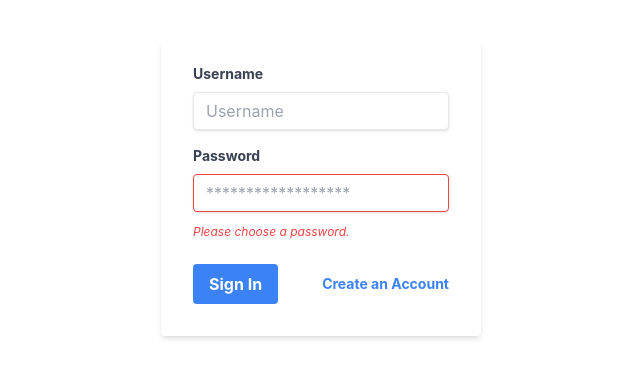
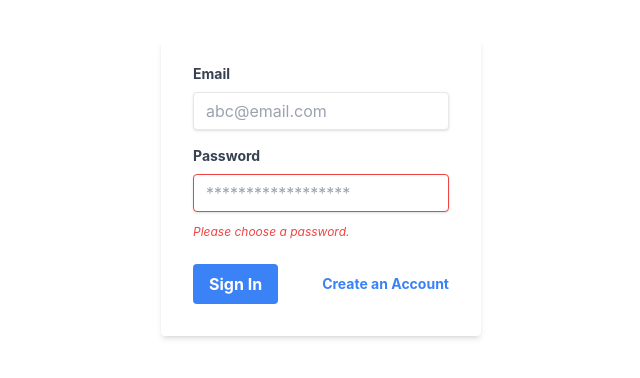
Before and after one commit to rahimuj570/test-firebase-hooks, a React (Create React App) app: page /login in a window 1280 px wide. Shown: the top 378 px of the page, without its empty margins (319-959 px from the left). Built offline with nearby package versions, Linux system fonts and the light colour scheme; no server answers.

Commit message:
signup successfully

```diff
--- a/src/Components/Login.js
+++ b/src/Components/Login.js
@@ -9,16 +9,16 @@ const Login = () => {
           <div className="mb-4">
             <label
               className="block text-gray-700 text-sm font-bold mb-2"
-              htmlFor="username"
+              htmlFor="Email"
             >
-              Username
+              Email
             </label>
             <input
               required
               className="shadow appearance-none border rounded w-full py-2 px-3 text-gray-700 leading-tight focus:outline-none focus:shadow-outline"
-              id="username"
+              id="Email"
               type="text"
-              placeholder="Username"
+              placeholder="abc@email.com"
             />
           </div>
           <div className="mb-6">
--- a/src/Components/Signup.js
+++ b/src/Components/Signup.js
@@ -1,24 +1,52 @@
-import React from "react";
+import React, { useState } from "react";
 import { Link } from "react-router-dom";
+import { useCreateUserWithEmailAndPassword } from "react-firebase-hooks/auth";
+import { createUserWithEmailAndPassword } from "firebase/auth";
+import auth from "./firebase.int";
 
 const Signup = () => {
+  const [email, setEmail] = useState("");
+  const [password, setPassword] = useState("");
+  const [confirm_password, setConfirm_Password] = useState("");
+  const [errorMsg, setErrorMsg] = useState("");
+
+  const [createUserWithEmailAndPassword, user, loading, error] =
+    useCreateUserWithEmailAndPassword(auth);
+
   return (
     <div>
       <div className="mx-auto mt-10 w-full max-w-xs">
-        <form className="bg-white shadow-md rounded px-8 pt-6 pb-8 mb-4">
+        <form
+          onSubmit={(e) => {
+            e.preventDefault();
+            if (password !== confirm_password) {
+              setErrorMsg("Confirm Password is not Same");
+              return;
+            }
+            if (password.length < 6) {
+              setErrorMsg("Password Must be Contain Minimum 6 Character");
+              return;
+            }
+            createUserWithEmailAndPassword(email, password);
+            console.log(email, password);
+            setErrorMsg("");
+          }}
+          className="bg-white shadow-md rounded px-8 pt-6 pb-8 mb-4"
+        >
           <div className="mb-4">
             <label
               className="block text-gray-700 text-sm font-bold mb-2"
-              htmlFor="username"
+              htmlFor="Email"
             >
-              Username
+              Email
             </label>
             <input
+              onBlur={(e) => setEmail(e.target.value)}
               required
               className="shadow appearance-none border rounded w-full py-2 px-3 text-gray-700 leading-tight focus:outline-none focus:shadow-outline"
-              id="username"
-              type="text"
-              placeholder="Username"
+              id="Email"
+              type="email"
+              placeholder="abc@email.com"
             />
           </div>
           <div className="mb-6">
@@ -29,6 +57,7 @@ const Signup = () => {
               Password
             </label>
             <input
+              onBlur={(e) => setPassword(e.target.value)}
               className="shadow appearance-none border border-red-500 rounded w-full py-2 px-3 text-gray-700 mb-3 leading-tight focus:outline-none focus:shadow-outline"
               id="password"
               type="password"
@@ -41,14 +70,15 @@ const Signup = () => {
               Confirm Password
             </label>
             <input
+              onBlur={(e) => setConfirm_Password(e.target.value)}
               className="shadow appearance-none border border-red-500 rounded w-full py-2 px-3 text-gray-700 mb-3 leading-tight focus:outline-none focus:shadow-outline"
               id="confirm-password"
               type="password"
               placeholder="******************"
             />
-            <p className="text-red-500 text-xs italic">
-              Please choose a password.
-            </p>
+            {errorMsg && (
+              <p className="text-red-500 text-xs italic">{errorMsg}</p>
+            )}
           </div>
           <div className="flex items-center justify-between">
             <button
```
